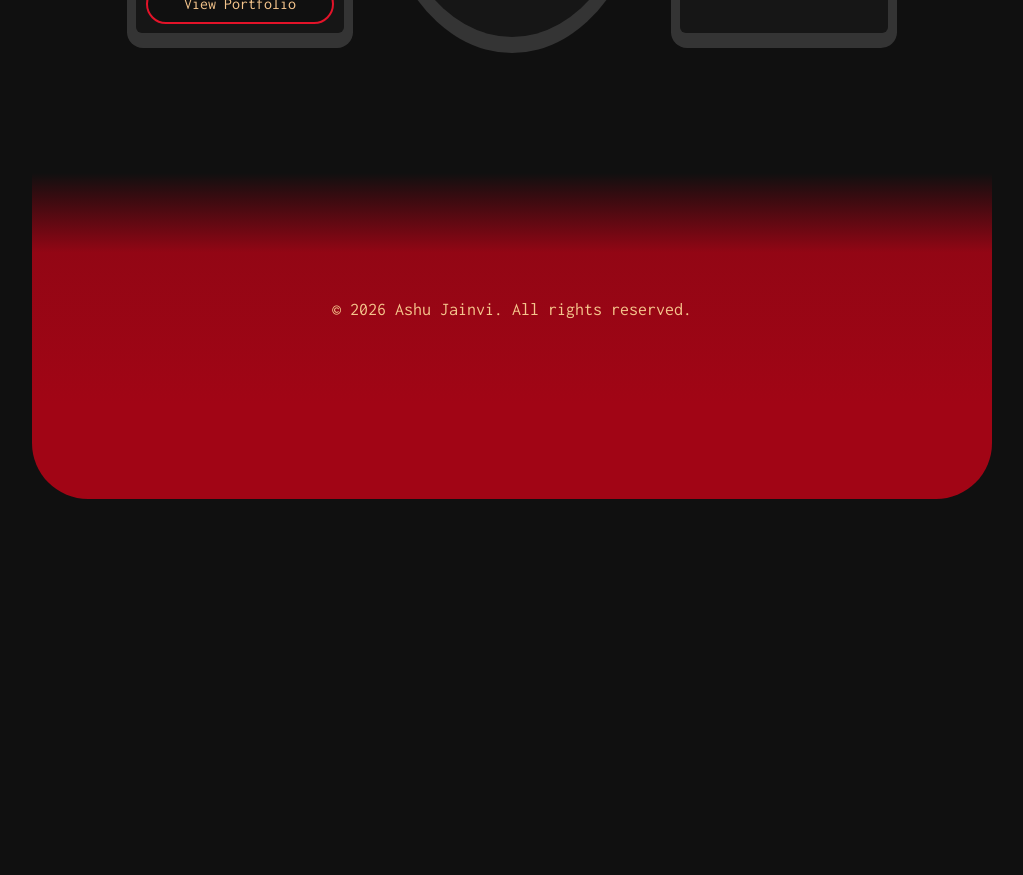
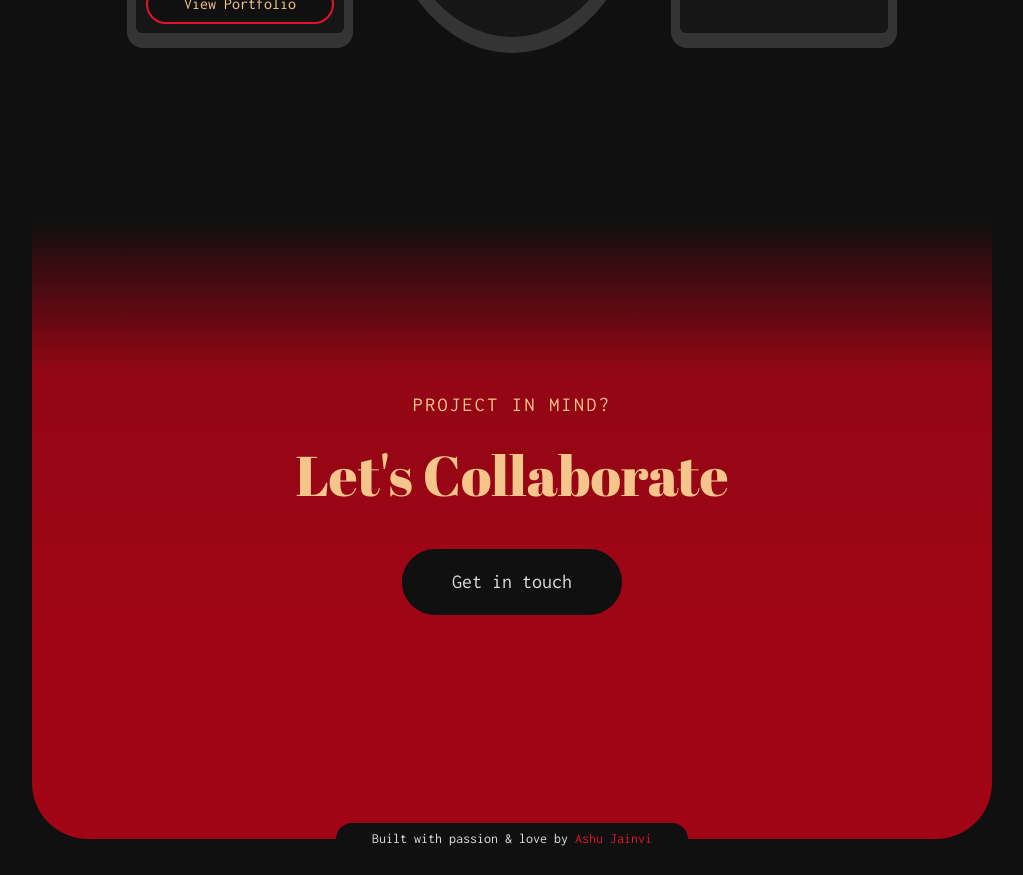
Before and after one commit to ashujainvi/ashu-jainvi-ui, a React (Vite) app: page / in a window 1280 px wide. Shown: the part 2000-2875 px from the top of the page, without its empty margins (128-1151 px from the left). Before the commit the page ends 2535 px from the top, so only its background shows below. Built offline with nearby package versions, Linux system fonts and the light colour scheme.

Commit message:
Update footer with contact page link

```diff
--- a/src/components/Footer/Footer.module.css
+++ b/src/components/Footer/Footer.module.css
@@ -8,3 +8,45 @@
   padding: calc(4vw - 1rem);
   z-index: 1;
 }
+
+.footerContent {
+  position: relative;
+  padding-bottom: 4rem !important;
+}
+
+.ctaSection {
+  display: flex;
+  flex-direction: column;
+  align-items: center;
+  justify-content: center;
+  width: 100%;
+  margin-top: 6rem;
+  margin-bottom: 4rem;
+}
+
+.ctaButton {
+  padding: 1rem 3rem;
+  font-size: 1.25rem;
+  font-family: var(--font-family-secondary);
+  color: var(--color-text-primary);
+  background-color: var(--color-gray-1);
+  border: 2px solid var(--color-gray-1);
+  border-radius: 9999px;
+  cursor: pointer;
+  transition: all 0.3s ease;
+}
+
+.ctaButton:hover {
+  background-color: transparent;
+  color: var(--color-text-primary);
+  border-color: var(--color-gray-1);
+  transform: scale(1.05);
+}
+
+.footnoteWrapper {
+  position: absolute;
+  bottom: -16px;
+  left: 50%;
+  transform: translateX(-50%);
+  z-index: 10;
+}
--- a/src/components/Footer/Footer.tsx
+++ b/src/components/Footer/Footer.tsx
@@ -1,13 +1,28 @@
 import type { FC } from 'react';
+import { Link } from 'react-router-dom';
 import styles from './Footer.module.css';
 import containerStyles from '../../styles/modules/container.module.css';
+import Pill from '../Pill/Pill';
 
 const Footer: FC = () => (
   <footer className={styles.footer}>
     <div className={`${containerStyles.container} ${containerStyles.reverseGradient} ${styles.footerContent}`}>
-      <p className="caption text-secondary text-center">
-        © 2026 Ashu Jainvi. All rights reserved.
-      </p>
+      <div className={styles.ctaSection}>
+        <span className="overline text-center text-secondary mb-4">Project in mind?</span>
+        <h2 className="title2 text-center mb-8 text-secondary ">
+          Let's Collaborate
+        </h2>
+        <Link to="/contact" className={`${styles.ctaButton} mt-8`}>
+          Get in touch
+        </Link>
+      </div>
+      <div className={styles.footnoteWrapper}>
+        <Pill variant="primary" showBorder={false}>
+          <p className="text-center text-sm">
+            Built with passion & love by <span className="text-primary">Ashu Jainvi</span>
+          </p>
+        </Pill>
+      </div>
     </div>
   </footer>
 );
--- a/src/index.css
+++ b/src/index.css
@@ -32,7 +32,6 @@
 
   --color-primary: var(--color-red-1);
   --color-secondary: var(--color-yellow);
-  --color-tertiary: var(--color-gray-4);
   --color-bg-primary: var(--color-gray-1);
   --color-bg-secondary: var(--color-gray-2);
   --color-text-primary: var(--color-gray-4);
--- a/src/pages/Home/Home.tsx
+++ b/src/pages/Home/Home.tsx
@@ -36,7 +36,7 @@ const Home = () => (
         </div>
         <Pill variant="primary" showBorder={false}>
           <p className="caption text-secondary">
-            Who builds expressive digital worlds through photography, graphics,
+            Who builds clean yet playful digital worlds through photography, graphics,
             and web design.
           </p>
         </Pill>
```
